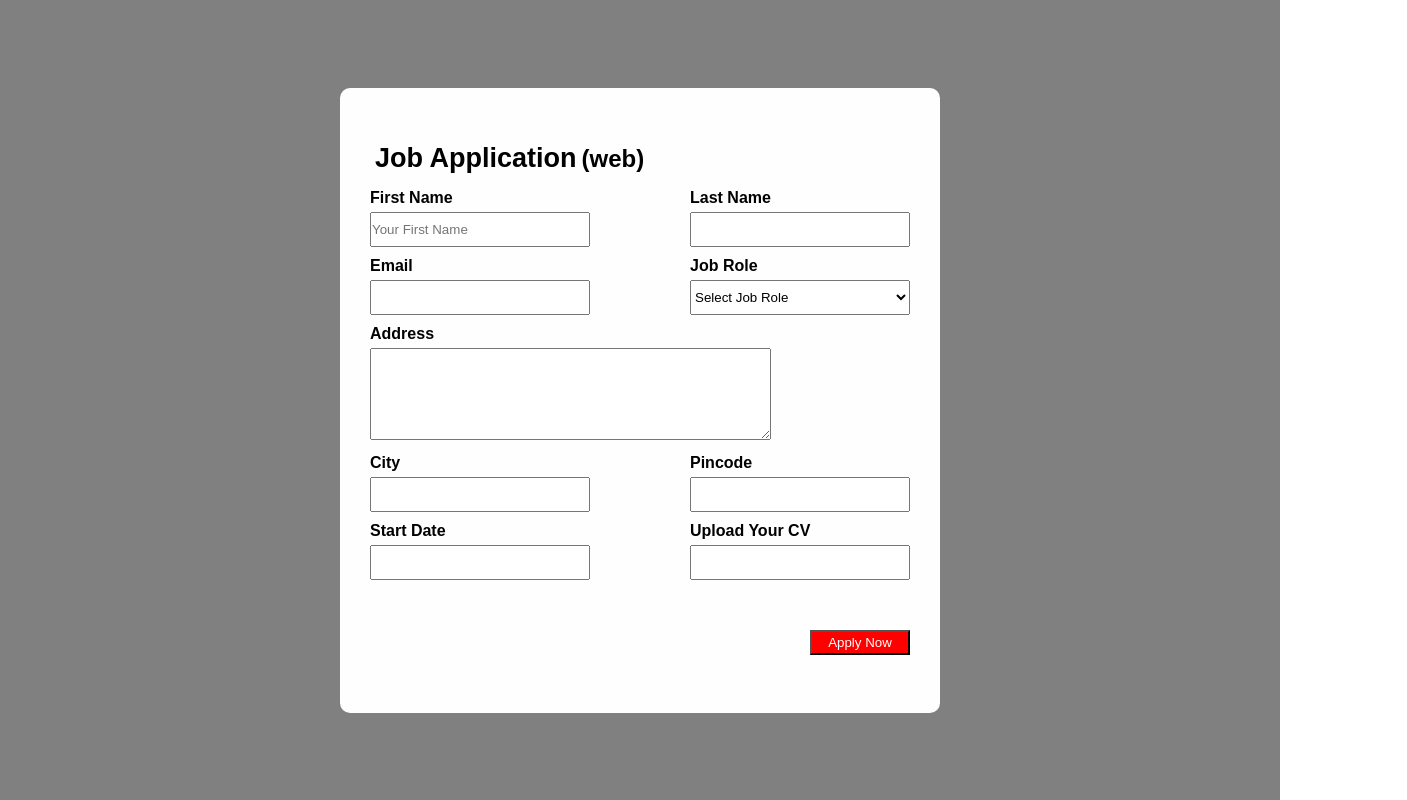
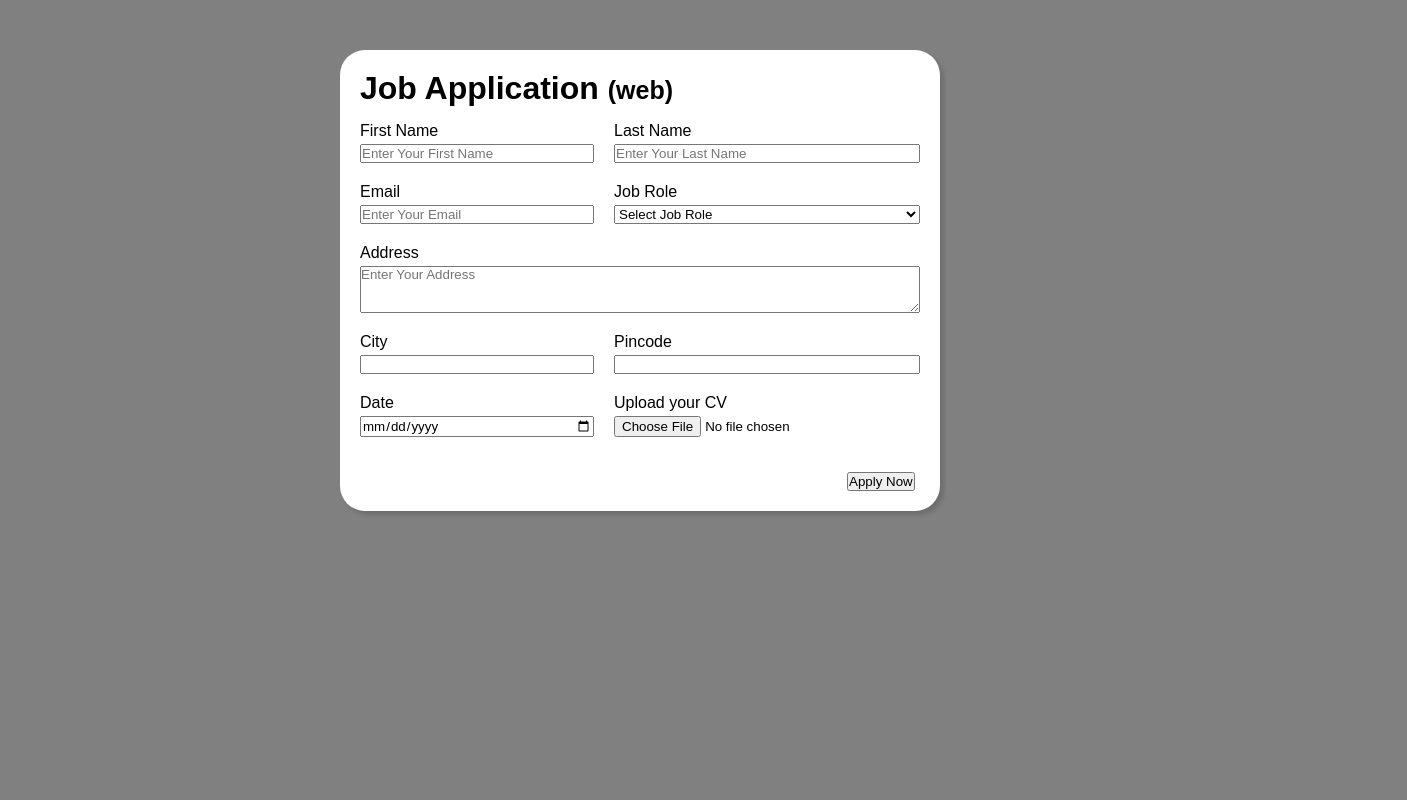
Before and after one commit to azhan982/Job_application_form, a plain HTML site: page index.html in a window 1280 px wide. Shown: the whole page, 1407 px wide, since content can reach past the window. Drawn offline with Linux system fonts and the light colour scheme; a web font is replaced by a local one.

Commit message:
Fully Change

```diff
--- a/index.html
+++ b/index.html
@@ -1,77 +1,64 @@
 <!DOCTYPE html>
 <html lang="en">
   <head>
-    <meta charset="UTF-8">
-    <meta name="viewport" content="width=device-width, initial-scale=1.0">
+    <meta charset="UTF-8" />
+    <meta name="viewport" content="width=device-width, initial-scale=1.0" />
     <title>Job Application</title>
-    <link rel="stylesheet" href="style.css">
-    <link rel="stylesheet" href="responsive.css">
+    <link rel="stylesheet" href="style.css" />
+    <link rel="stylesheet" href="responsive.css" />
   </head>
   <body>
     <div class="container">
-        <div class="content">
-            <section class="top res"><h1>Job Application </h1><h2>(web)</h2>
-            </section>
-            <section class="up_mid res" >
-                <div class="box1">
-                    <h4>First Name</h4>
-
-                        <input type="text" placeholder="Your First Name">
+      <div class="applybox">
+        <h1>Job Application <span class="small">(web)</span></h1>
+        <div class="form_container">
+          <div class="form_controler">
+            <label for="firstn">First Name</label>
+            <input type="text" id="firstn" placeholder="Enter Your First Name" />
           </div>
-                <div class="box2">
-                    <h4>Last Name</h4>
-
-                        <input type="text" >
+          <div class="form_controler">
+            <label for="Lastn">Last Name</label>
+            <input type="text" id="Lastn" placeholder="Enter Your Last Name" />
+          </div>
+          <div class="form_controler">
+            <label for="email">Email</label>
+            <input type="email" id="email" placeholder="Enter Your Email" />
           </div>
 
-            </section>
-            <section class="up_mid res">
-                <div class="box1">
-                    <h4>Email</h4>
-
-                        <input type="text" >
-                </div>
-                <div class="box2">
-                    <h4>Job Role </h4>
-                 <select name="jt" id="jd">
-                    <option value="sr">Select Job Role</option>
-                    <option value="Data Analyst">Data Analyst</option>
-                    <option value="React Developer">React Developer</option>
-                    <option value="Front End Developer">Front End Developer</option>
+        <div class="form_controler">
+          <label for="jobr">Job Role</label>
+         <select name="jobr" id="jobr">
+            <option value="">Select Job Role</option>
+            <option value="Front-End">Front-End Developer</option>
+            <option value="Back-End">Back-End Developer</option>
+            <option value="Full-Stake">Full-Stake Developere</option>
          </select>
         </div>
-            </section>
-            <section class="mid res">
-                <h4>Address</h4>
-                <textarea name="add" id="da" cols="48" rows="6"></textarea>
-            </section>
-            <section class="end res">
-                <div class="box1">
-                    <h4>City</h4>
-
-                        <input type="text" >
+         <div class="form_controler item5">
+            <label for="address">Address</label>
+            <textarea name="address" id="address" cols="35" rows="3" placeholder="Enter Your Address"></textarea>
           </div>
-                <div class="box2">
-                    <h4>Pincode</h4>
-
-                        <input type="text" >
+          <div class="form_controler">
+            <label for="city">City</label>
+            <input type="text" id="city"  />
           </div>
-
-            </section>
-            <section class="up_mid res">
-                <div class="box1">
-                    <h4>Start Date</h4>
-
-                        <input type="text" >
+          <div class="form_controler">
+            <label for="pincode">Pincode</label>
+            <input type="number" id="pincode"  />
           </div>
-                <div class="box2">
-                    <h4>Upload Your CV</h4>
-                    <input type="text" >
-            </section>
-
-        <footer class="res">
-            <button>Apply Now</button>
-        </footer>
+          <div class="form_controler">
+            <label for="date">Date</label>
+            <input type="date" id="date"  />
+          </div>
+          <div class="form_controler">
+            <label for="upload">Upload your CV</label>
+            <input type="file" id="upload"  />
+          </div>
+        </div>
+          <div class="btn">
+              <button type="submit">Apply Now</button>
+          </div>
+        </div>
       </div>
     </div>
   </body>
--- a/style.css
+++ b/style.css
@@ -7,72 +7,52 @@
     font-family: 'REM', sans-serif;
 
 }
-.container{
-    display: flex;
-    width: 100vw;
-    height: 100vh;
+body{
+
     background-color: rgb(128, 128, 128);
-    justify-content: center;
-    align-items: center;
-    padding: 20px;
+
 }
 
-.content{
-    width: 600px;
-    height: 625px;
-    background-color: rgb(254, 254, 254);
-    border-radius: 10px;
-    padding: 40px 30px 20px 30px;
-    margin: 20px;
+.container{
 
+    max-width: 900px;
+    margin: 0 auto;
 }
-.top{
-    display: flex;
-
+.applybox{
+background-color: white;
+max-width: 600px;
+margin: 0 auto;
+margin-top: 50px;
+box-shadow: 4px 4px 4px rgba(0, 0, 0, 0.147);
+padding: 20px;
+border-radius: 25px;
 }
-.top h1{
-    font-size: 27px;
+.small{
+    font-size: 25px;
 }
-.top h1  {
-    margin: 5px;
-
-}
-.top h2{
-    padding-top: 7px;
-}
-.up_mid{
-    display: flex;
-    justify-content: space-between;
-}
-input{
-    height: 35px;
-    width: 220px;
-}
-.box2 select{
-    height: 35px;
-    width: 220px;
-}
-.end{
-        display: flex;
-        justify-content: space-between;
-}
-footer{
-    display: flex;
-    justify-content: end;
-    align-items: end;
-    margin-top: 50px;
-}
-footer button{
-    background-color: red;
-    color: white;
-    width: 100px;
-    height:25px;
+.form_container{
+    display: grid;
+    grid-template-columns: auto auto;
+    gap: 20px;
 }
 
-section{
-    margin-top: 10px;
+.item5{
+    grid-column-start:1 ;
+    grid-column-end: 3;
+}
+.form_controler{
+    display: flex;
+    flex-direction: column;
+}
+.btn{
+    margin-top:35px;
+    position: relative;
+    left: 487px;
+}
+h1{
+    margin-bottom: 15px;
 }
 
-h4{
-    margin-bottom: 5px;
+label{
+    margin-bottom: 4px;
 }
```
Lines whose indentation alone changed are shown as unchanged.
